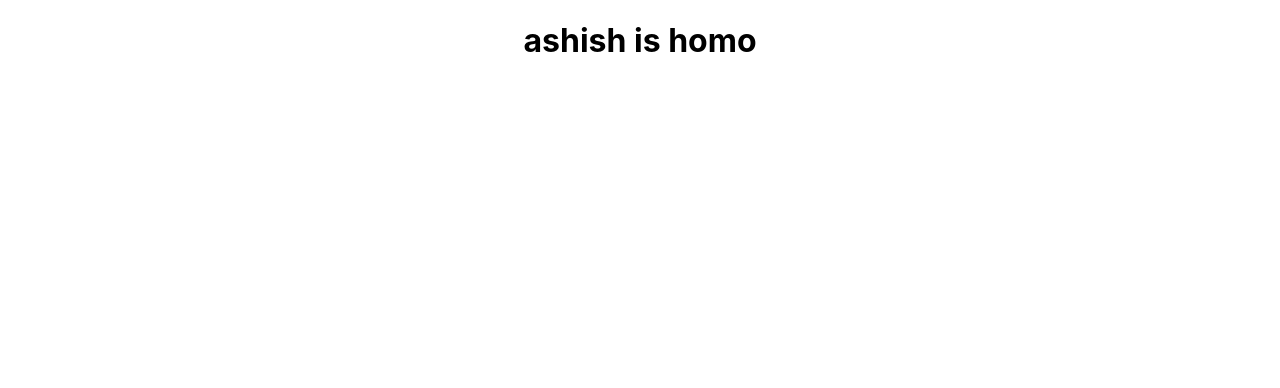
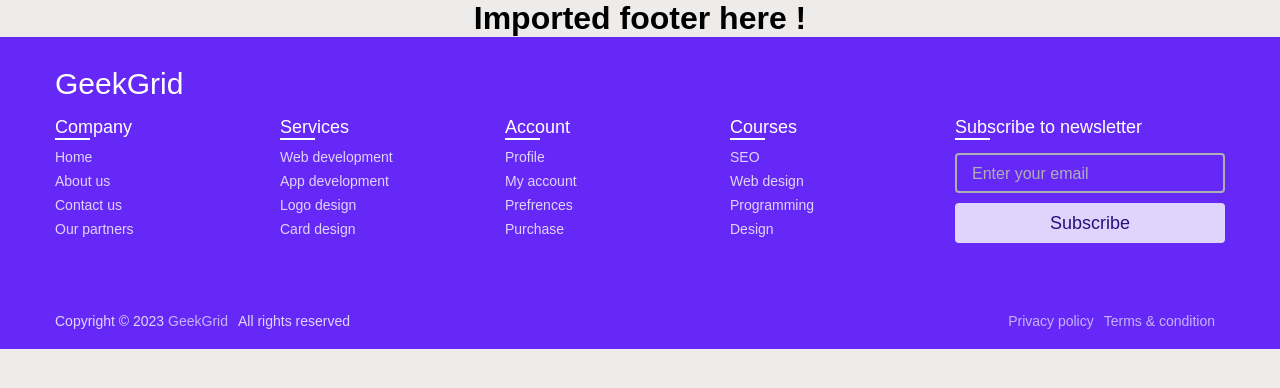
Before and after one commit to ashish12501/GeekGrid, a React (Create React App) app: page / in a window 1280 px wide. Shown: the top 388 px of the page. Built offline with nearby package versions, Linux system fonts and the light colour scheme.

Commit message:
added Footer

```diff
--- /dev/null
+++ b/src/components/footer.css
@@ -0,0 +1,189 @@
+* {
+    margin: 0;
+    padding: 0;
+    box-sizing: border-box;
+    font-family: "Poppins", sans-serif;
+}
+
+body {
+    min-height: 100vh;
+    width: 100%;
+    background: #EEECEB;
+    display: flex;
+    flex-direction: column;
+}
+
+footer {
+    background: #6628F7;
+    width: 100%;
+}
+
+header {
+    min-height: 10vh;
+    background: lightcyan;
+}
+
+article {
+    flex: 1;
+    min-height: 10vh;
+}
+
+footer .content {
+    max-width: 1250px;
+    margin: auto;
+    padding: 30px 40px 40px 40px;
+}
+
+footer .content {
+    max-width: 1250px;
+    margin: auto;
+    padding: 30px 40px 40px 40px;
+}
+
+footer .content .top {
+    display: flex;
+    align-items: center;
+    justify-content: space-between;
+    margin-bottom: 10px;
+}
+
+.content .top .logo-details {
+    color: #fff;
+    font-size: 30px;
+}
+
+footer .content .link-boxes {
+    width: 100%;
+    display: flex;
+    justify-content: space-between;
+    gap: 10px;
+}
+
+footer .content .link-boxes .box {
+    width: 60%;
+    flex-wrap: wrap;
+    text-align: left;
+}
+
+.content .link-boxes .box .link_name {
+    color: #fff;
+    font-size: 18px;
+    font-weight: 400;
+    margin-bottom: 10px;
+    position: relative;
+}
+
+.link-boxes .box .link_name::before {
+    content: '';
+    position: absolute;
+    left: 0;
+    bottom: -2px;
+    height: 2px;
+    width: 35px;
+    background: #fff;
+}
+
+.content .link-boxes .box li {
+    margin: 6px 0;
+    list-style: none;
+}
+
+.content .link-boxes .box li a {
+    color: #fff;
+    font-size: 14px;
+    font-weight: 400;
+    text-decoration: none;
+    opacity: 0.8;
+    transition: all 0.4s ease
+}
+
+.content .link-boxes .box li a:hover {
+    opacity: 1;
+    text-decoration: underline;
+}
+
+.content .link-boxes .input-box {
+    margin-right: 55px;
+    flex-wrap: wrap;
+}
+
+.link-boxes .input-box input {
+    height: 40px;
+    width: calc(100% + 55px);
+    outline: none;
+    border: 2px solid #AFAFB6;
+    background: #6628F7;
+    border-radius: 4px;
+    padding: 0 15px;
+    font-size: 15px;
+    color: #fff;
+    margin-top: 5px;
+}
+
+.link-boxes .input-box input::placeholder {
+    color: #AFAFB6;
+    font-size: 16px;
+}
+
+.link-boxes .input-box input[type="button"] {
+    background: #fff;
+    color: #140B5C;
+    border: none;
+    font-size: 18px;
+    font-weight: 500;
+    margin: 4px 0;
+    opacity: 0.8;
+    cursor: pointer;
+    transition: all 0.4s ease;
+}
+
+.input-box input[type="button"]:hover {
+    opacity: 1;
+}
+
+footer .bottom-details {
+    width: 100%;
+    background: #6628F7;
+}
+
+footer .bottom-details .bottom_text {
+    max-width: 1250px;
+    margin: auto;
+    padding: 20px 40px;
+    display: flex;
+    justify-content: space-between;
+}
+
+.bottom-details .bottom_text span,
+.bottom-details .bottom_text a {
+    font-size: 14px;
+    font-weight: 300;
+    color: #fff;
+    opacity: 0.8;
+    text-decoration: none;
+}
+
+.bottom-details .bottom_text a:hover {
+    opacity: 1;
+    text-decoration: underline;
+}
+
+.bottom-details .bottom_text a {
+    margin-right: 10px;
+}
+
+@media (max-width: 700px) {
+    footer .content .link-boxes {
+        flex-wrap: wrap;
+    }
+
+    .box {
+        width: 80%;
+        margin-top: 10px;
+    }
+
+    footer .content .link-boxes .input-box {
+        width: 40%;
+        margin-top: 10px;
+    }
+}
--- /dev/null
+++ b/src/components/footer.js
@@ -0,0 +1,60 @@
+import React from 'react';
+import './footer.css'
+export function Footer() {
+    return (
+        <footer>
+            <div class="content">
+                <div class="top">
+                    <div class="logo-details">
+                        <i class="fab fa-slack"></i>
+                        <span class="logo_name">GeekGrid</span>
+                    </div>
+                </div>
+                <div class="link-boxes">
+                    <ul class="box">
+                        <li class="link_name">Company</li>
+                        <li><a href="#">Home</a></li>
+                        <li><a href="#">About us</a></li>
+                        <li><a href="#">Contact us</a></li>
+                        <li><a href="#">Our partners</a></li>
+                    </ul>
+                    <ul class="box">
+                        <li class="link_name">Services</li>
+                        <li><a href="#">Web development</a></li>
+                        <li><a href="#">App development</a></li>
+                        <li><a href="#">Logo design</a></li>
+                        <li><a href="#">Card design</a></li>
+                    </ul>
+                    <ul class="box">
+                        <li class="link_name">Account</li>
+                        <li><a href="#">Profile</a></li>
+                        <li><a href="#">My account</a></li>
+                        <li><a href="#">Prefrences</a></li>
+                        <li><a href="#">Purchase</a></li>
+                    </ul>
+                    <ul class="box">
+                        <li class="link_name">Courses</li>
+                        <li><a href="#">SEO</a></li>
+                        <li><a href="#">Web design</a></li>
+                        <li><a href="#">Programming</a></li>
+                        <li><a href="#">Design</a></li>
+                    </ul>
+                    <ul class="box input-box">
+                        <li class="link_name">Subscribe to newsletter</li>
+                        <li><input type="text" placeholder="Enter your email" /></li>
+                        <li><input type="button" value="Subscribe" /></li>
+                    </ul>
+                </div>
+            </div>
+            <div class="bottom-details">
+                <div class="bottom_text">
+                    <span class="copyright_text">Copyright © 2023 <a href="#">GeekGrid</a>All rights reserved</span>
+                    <span class="policy_terms">
+                        <a href="#">Privacy policy</a>
+                        <a href="#">Terms & condition</a>
+                    </span>
+                </div>
+            </div>
+        </footer>
+    );
+}
--- a/src/pages/Home/home.js
+++ b/src/pages/Home/home.js
@@ -1,8 +1,10 @@
 import React from 'react'
+import { Footer } from "../../components/footer"
 export function Home() {
   return (
     <div>
-      <h1>ashish is homo</h1>
+      <h1>Imported footer here !</h1>
+      <Footer />
     </div>
   )
 }
```
